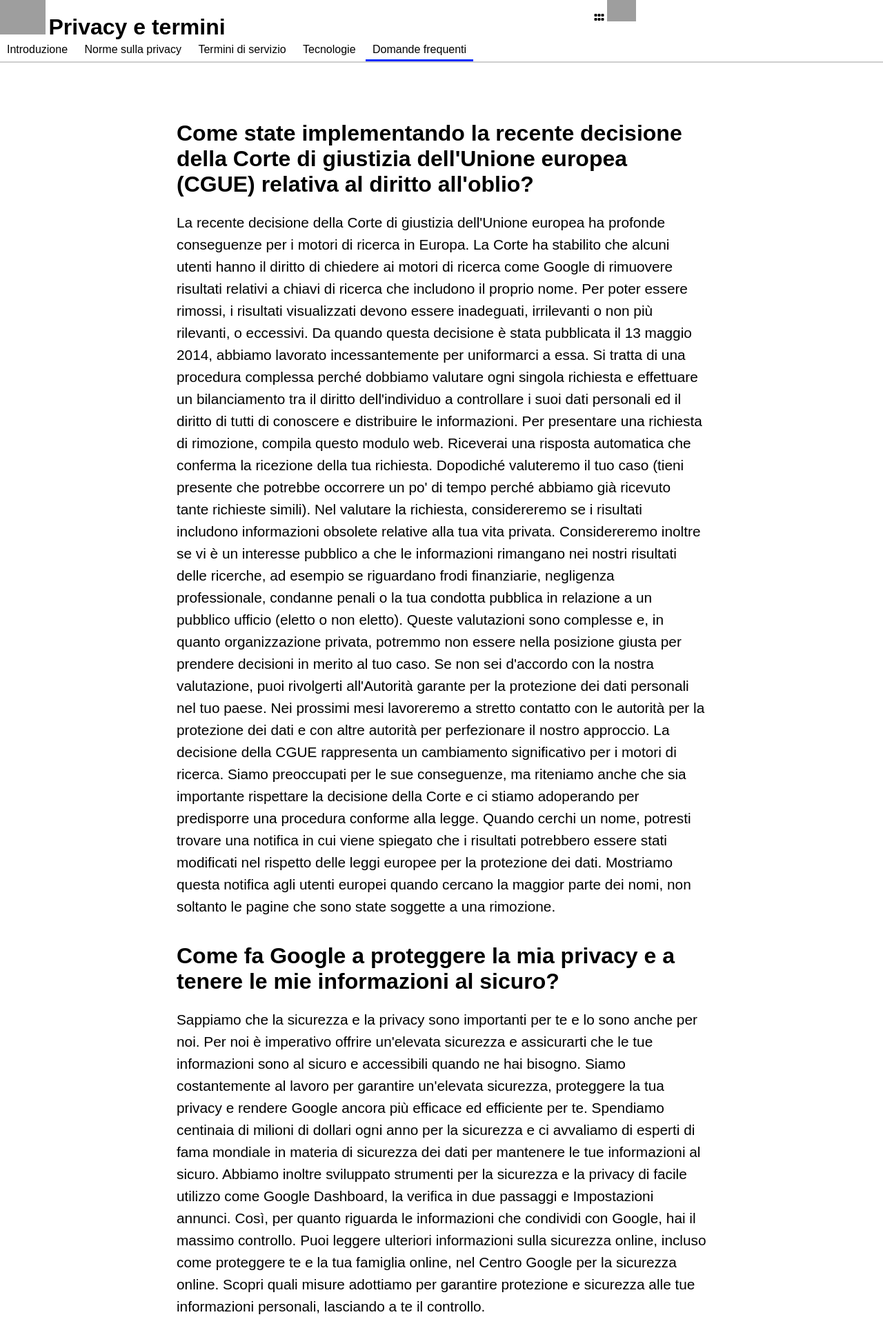
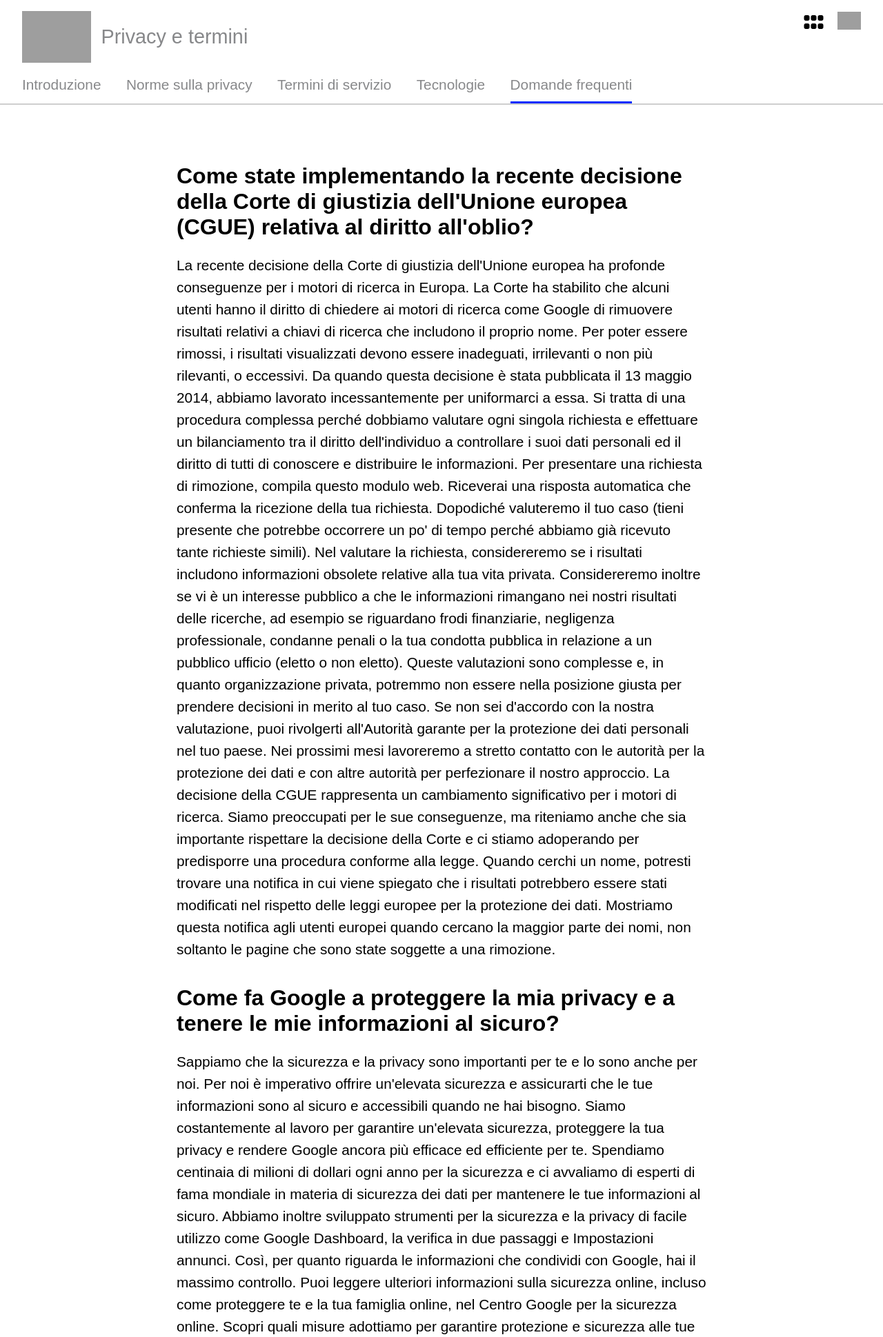
Before and after one commit to ValerioGc/php-google-faq, a PHP site: page / in a window 1280 px wide. Shown: the top 1939 px of the page at 69% size. Run offline with PHP 8.4, Linux system fonts and the light colour scheme; some web fonts are replaced; grey boxes are pictures that could not be loaded.

Commit message:
Avanzamento Stilizzazione

```diff
--- a/index.php
+++ b/index.php
@@ -6,6 +6,7 @@
         <meta http-equiv="X-UA-Compatible" content="ie=edge">
         <title>Google FAQ</title>
         <link rel="stylesheet" href="style/style.css">
+        <link href="http://fonts.cdnfonts.com/css/google-sans" rel="stylesheet">
         <link rel="stylesheet" href="https://cdnjs.cloudflare.com/ajax/libs/font-awesome/6.2.0/css/all.min.css" integrity="sha512-xh6O/CkQoPOWDdYTDqeRdPCVd1SpvCA9XXcUnZS2FmJNp1coAFzvtCN9BmamE+4aHK8yyUHUSCcJHgXloTyT2A==" crossorigin="anonymous" referrerpolicy="no-referrer" />
     </head>
     <body>
@@ -41,14 +42,14 @@
         <header>
             <div class="header-top">
                 <div>
-                    <img class="logo" src="https://upload.wikimedia.org/wikipedia/commons/2/2f/Google_2015_logo.svg" alt="Logo  Google">
-                    <a href="#">
+                    <img class="logo v-align-md" src="https://upload.wikimedia.org/wikipedia/commons/2/2f/Google_2015_logo.svg" alt="Logo  Google">
+                    <a href="#" class="v-align-md">
                         <h1 class="page-name">Privacy e termini</h1>
                     </a>
                 </div>
-                <div>
-                    <i class="fa-solid fa-grip"></i>
-                    <a href="#">
+                <div class="l-header">
+                    <i class="v-align-md fa-solid fa-grip fa-2x"></i>
+                    <a href="#" class="v-align-md">
                         <img class="user-avatar" src="https://upload.wikimedia.org/wikipedia/commons/2/24/Missing_avatar.svg" alt="Button app">
                     </a>
                 </div>
--- a/style/style.css
+++ b/style/style.css
@@ -1,5 +1,12 @@
+:root {
+    --primary-color: #000;
+    --secondary-color: #fff;
+    --secondary-alt-color: #87888a;
+}
+
+
 * {
-    font-family: 'Arial';
+    font-family: 'Product Sans', sans-serif;
     box-sizing: border-box;
     margin: 0;
     padding: 0;
@@ -11,41 +18,56 @@ main {
     width: 60%;
 }
 
+.v-align-md {
+    vertical-align: middle;
+}
 li {
     list-style: none;
 }
 a {
     text-decoration: none;
-    color: #000000;
+    color: var(--secondary-alt-color);
 }
 
 /*********** HEADER *********/
 
 header {
     border-bottom: 2px solid #cecece;
-    color: #000000;
+    padding: 1rem 2rem 0;
 }
 
 .header-top {
     display: flex;
     justify-content: space-between;
 }
+.l-header {
 
+}
 h1 {
     display: inline-block;
+    font-size: 1.8rem;
+    padding-left: 10px;
+    font-weight: 200;
 }
 
-.user-avatar,
+.user-avatar {
+    width: 50px;
+    padding-left: 1rem;
+}
 .logo {
-    width: 10%;
+    width: 100px;
     display: inline-block;
 }
 
 nav ul li {
     display: inline-block;
-    padding: 5px 10px;
     border-bottom: 3px solid transparent;
+    line-height: 3rem;
+    font-size: 1.3rem;
+    margin: 0.5rem 2rem 0 0;
 }
+
+
 nav ul li:hover {
     border-bottom: 3px solid #002bff;
 }
```
